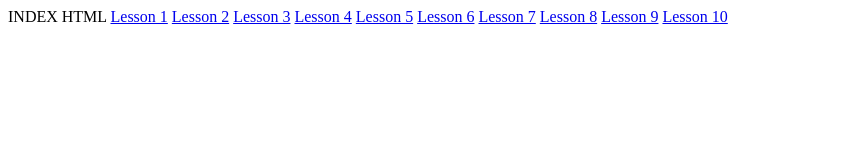
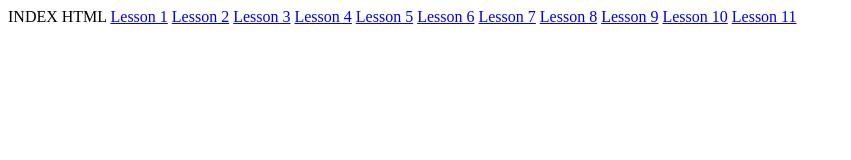
Before and after one commit to NataTodorova/group_2801, a plain HTML site: page index.html in a window 1280 px wide. Shown: the whole page, without its empty margins (0-851 px from the left). Drawn offline with Linux system fonts and the light colour scheme.

Commit message:
lesson_11

```diff
--- a/index.html
+++ b/index.html
@@ -18,5 +18,6 @@
     <a href="./lesson_8/lesson_8.html">Lesson 8</a>
     <a href="./lesson_9/lesson_9.html">Lesson 9</a>
     <a href="./lesson_10/lesson_10.html">Lesson 10</a>
+    <a href="./lesson_11/lesson_11.html">Lesson 11</a>
   </body>
 </html>
```
